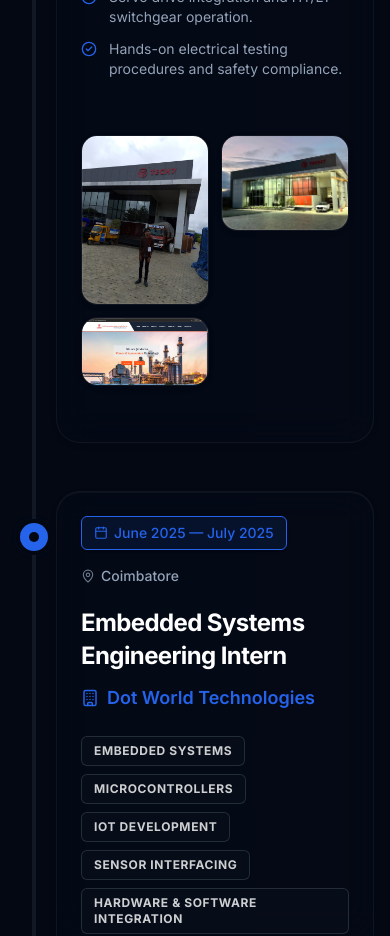
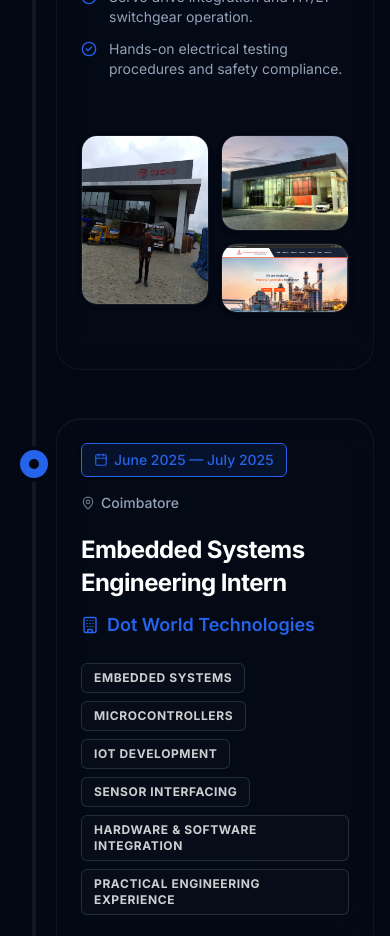
Before and after one commit to saruneswar/aruneswar-portfolio, a Next.js app: page / in a window 390 px wide. Shown: the part 9340-10276 px from the top of the page. Built offline with nearby package versions, Linux system fonts and the light colour scheme.

Commit message:
feat: improve premium mobile gallery layout

```diff
--- a/src/components/ui/PremiumGallery.tsx
+++ b/src/components/ui/PremiumGallery.tsx
@@ -47,10 +47,14 @@ export const PremiumGallery = ({ images }: PremiumGalleryProps) => {
       {/* Mobile Grid (2 columns) */}
       <div className="grid md:hidden grid-cols-2 gap-3 items-start">
         <div className="flex flex-col gap-3">
-          {images.filter((_, i) => i % 2 === 0).map((src, i) => renderItem(src, i * 2))}
+          {images.length === 3
+            ? [images[0]].map((src, i) => renderItem(src, 0))
+            : images.filter((_, i) => i % 2 === 0).map((src, i) => renderItem(src, i * 2))}
         </div>
         <div className="flex flex-col gap-3">
-          {images.filter((_, i) => i % 2 === 1).map((src, i) => renderItem(src, i * 2 + 1))}
+          {images.length === 3
+            ? [images[1], images[2]].map((src, i) => renderItem(src, i + 1))
+            : images.filter((_, i) => i % 2 === 1).map((src, i) => renderItem(src, i * 2 + 1))}
         </div>
       </div>
 
```
